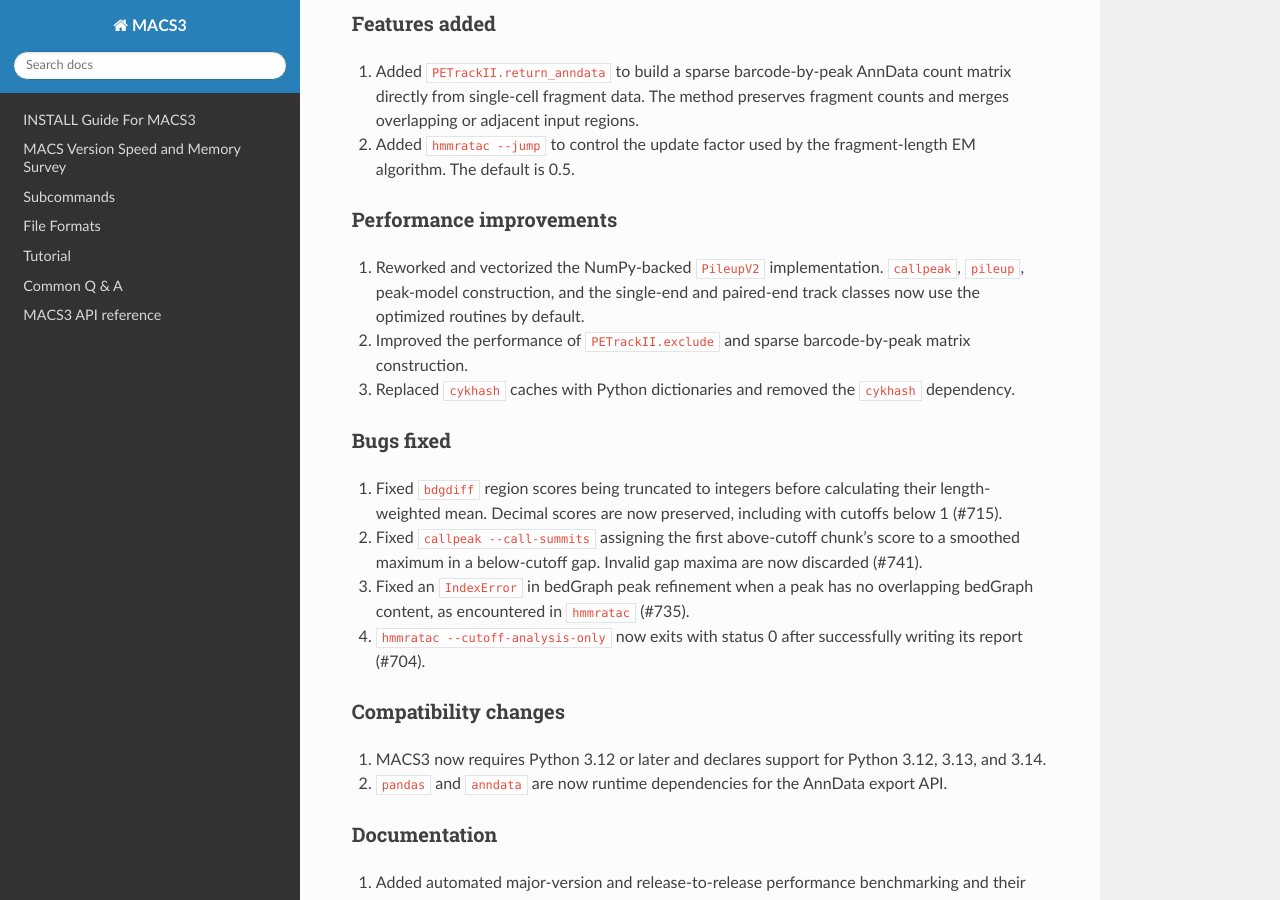
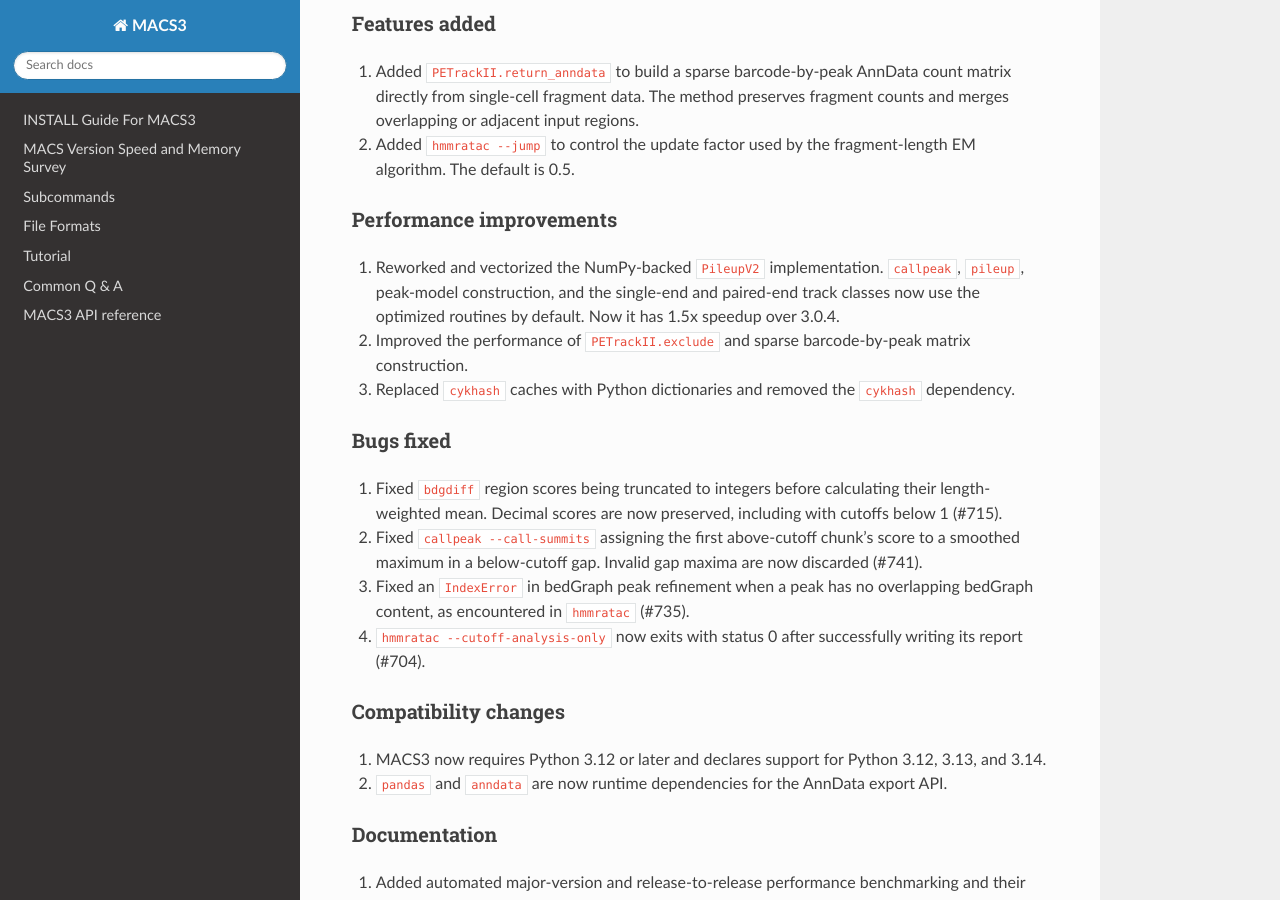
Before and after one commit to macs3-project/MACS, a Sphinx documentation site: the page built from docs/source/index.md, in a window 1280 px wide and 900 px high, scrolled down 766 px. Built offline with Sphinx 7.4.7 and the Read the Docs theme 3.1.0, drawn with Linux system fonts in a browser that asks for light colours.

```diff
--- a/docs/source/index.md
+++ b/docs/source/index.md
@@ -43,7 +43,7 @@ compared to random background?*
 1. Reworked and vectorized the NumPy-backed `PileupV2` implementation.
    `callpeak`, `pileup`, peak-model construction, and the single-end
    and paired-end track classes now use the optimized routines by
-   default.
+   default. Now it has 1.5x speedup over 3.0.4.
 
 2. Improved the performance of `PETrackII.exclude` and sparse
    barcode-by-peak matrix construction.
```
Also changed, not shown: README.md (+1 -1 lines), 1 other file.
